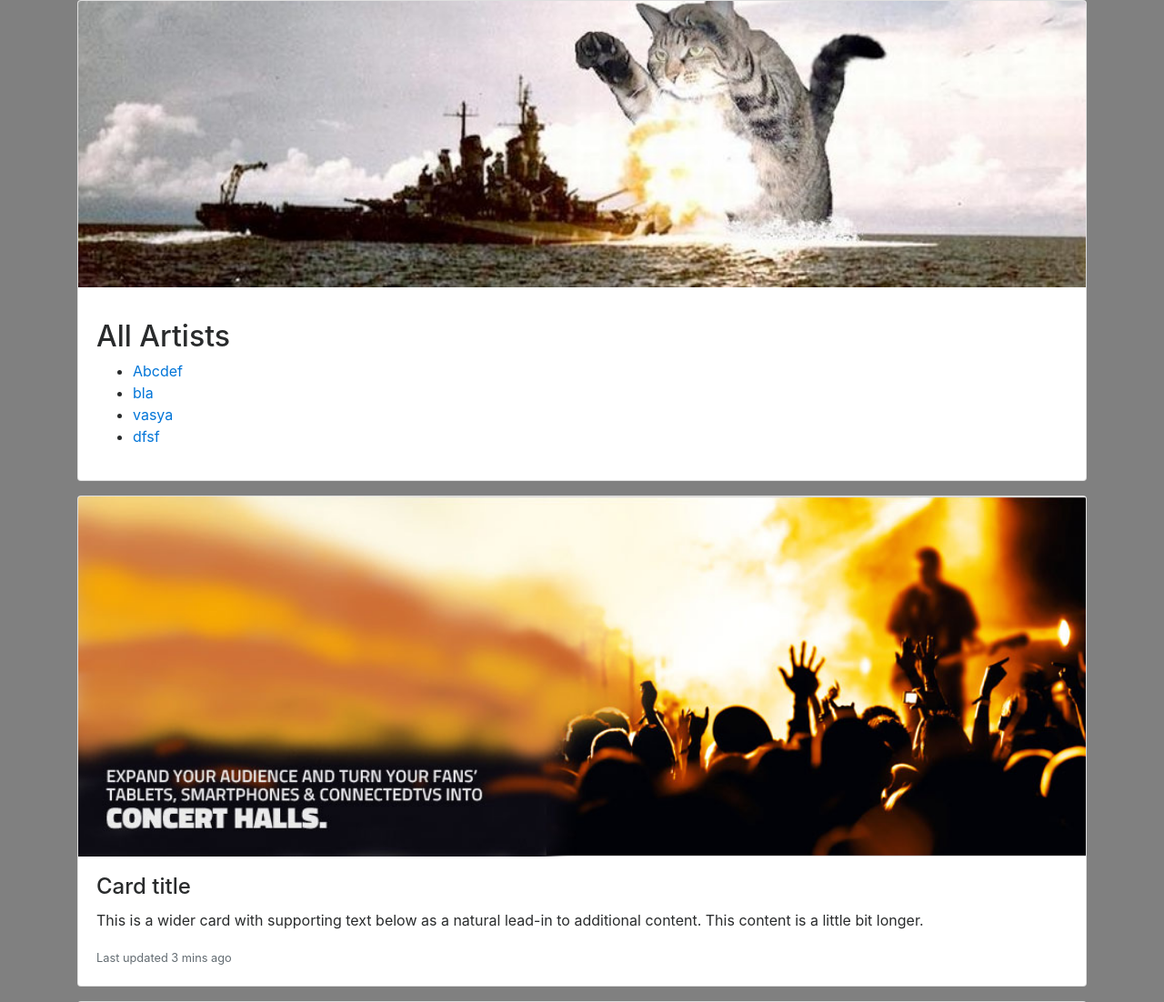
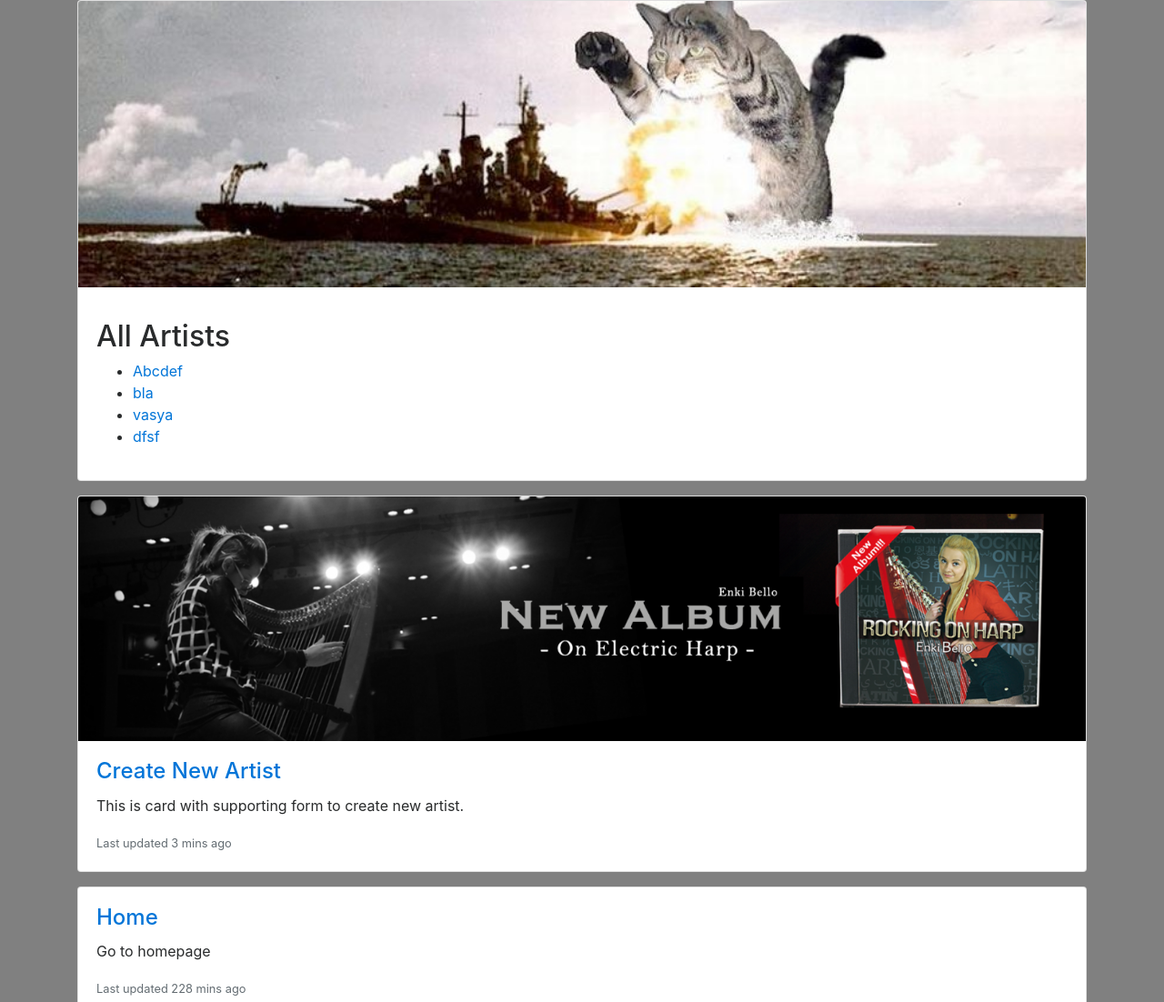
Before and after one commit to fitabs/battleship_django, a Django app: page /artists in a window 1280 px wide. Shown: the top 1102 px of the page at 91% size. Run offline with Django 3.2, Linux system fonts and the light colour scheme; data comes from the database, SQL or seed files in the repository; some libraries are stand-ins or nearby versions.

Commit message:
urls update for lesson MVA (template for all page)

```diff
--- a/templates/blog/artists.html
+++ b/templates/blog/artists.html
@@ -1,5 +1,6 @@
 {% extends "blog/mainView.html" %}
 
+{% load static %}
 {% block content %}
 
 
@@ -15,4 +16,25 @@
 </ul>
 
 
+    {% endblock %}
+    {% block footer %}
+
+
+    <div class="card mb-3">
+  <img class="card-img-top" src="{% static "img/album.png" %}" alt="Card image cap">
+  <div class="card-block">
+    <h4 class="card-title"><a href="/artists/create">Create New Artist</a></h4>
+    <p class="card-text">This is card with supporting form to create new artist.</p>
+    <p class="card-text"><small class="text-muted">Last updated 3 mins ago</small></p>
+  </div>
+</div>
+<div class="card">
+  <div class="card-block">
+    <h4 class="card-title"><a href="">Home</a></h4>
+    <p class="card-text">Go to homepage</p>
+    <p class="card-text"><small class="text-muted">Last updated 228 mins ago</small></p>
+  </div>
+  <img class="card-img-bottom" src="{% static "img/home.jpg" %}" alt="Card image cap">
+</div>
+
 {% endblock %}
--- a/templates/blog/mainView.html
+++ b/templates/blog/mainView.html
@@ -30,24 +30,7 @@
 
 </p>
   </div>
-
-  <div class="card mb-3">
-  <img class="card-img-top" src="{% static "img/artist_yellow.jpg" %}" alt="Card image cap">
-  <div class="card-block">
-    <h4 class="card-title">Card title</h4>
-    <p class="card-text">This is a wider card with supporting text below as a natural lead-in to additional content. This content is a little bit longer.</p>
-    <p class="card-text"><small class="text-muted">Last updated 3 mins ago</small></p>
-  </div>
-</div>
-<div class="card">
-  <div class="card-block">
-    <h4 class="card-title">Card title</h4>
-    <p class="card-text">This is a wider card with supporting text below as a natural lead-in to additional content. This content is a little bit longer.</p>
-    <p class="card-text"><small class="text-muted">Last updated 3 mins ago</small></p>
-  </div>
-  <img class="card-img-bottom" src="{% static "img/album.png" %}" alt="Card image cap">
-</div>
-
+{% block footer %} {% endblock %}
     <!-- jQuery first, then Tether, then Bootstrap JS. -->
     <script src="https://code.jquery.com/jquery-3.1.1.slim.min.js" integrity="sha384-A7FZj7v+d/sdmMqp/nOQwliLvUsJfDHW+k9Omg/a/EheAdgtzNs3hpfag6Ed950n" crossorigin="anonymous"></script>
     <script src="https://cdnjs.cloudflare.com/ajax/libs/tether/1.4.0/js/tether.min.js" integrity="sha384-DztdAPBWPRXSA/3eYEEUWrWCy7G5KFbe8fFjk5JAIxUYHKkDx6Qin1DkWx51bBrb" crossorigin="anonymous"></script>
```
Also changed, not shown: templates/blog/artistcreate.html (+22 -0 lines), templates/blog/artistdetails.html (+22 -0 lines), templates/blog/home.html (+23 -0 lines).
